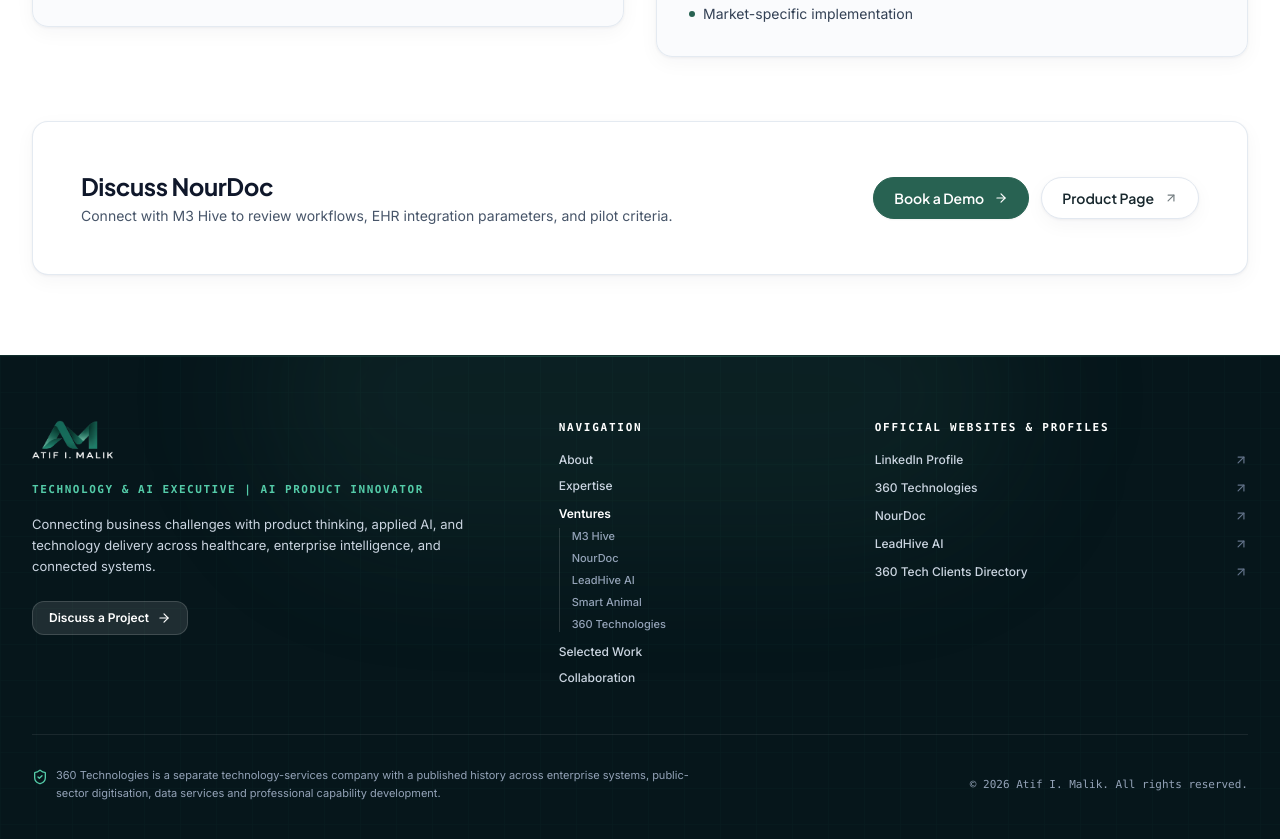
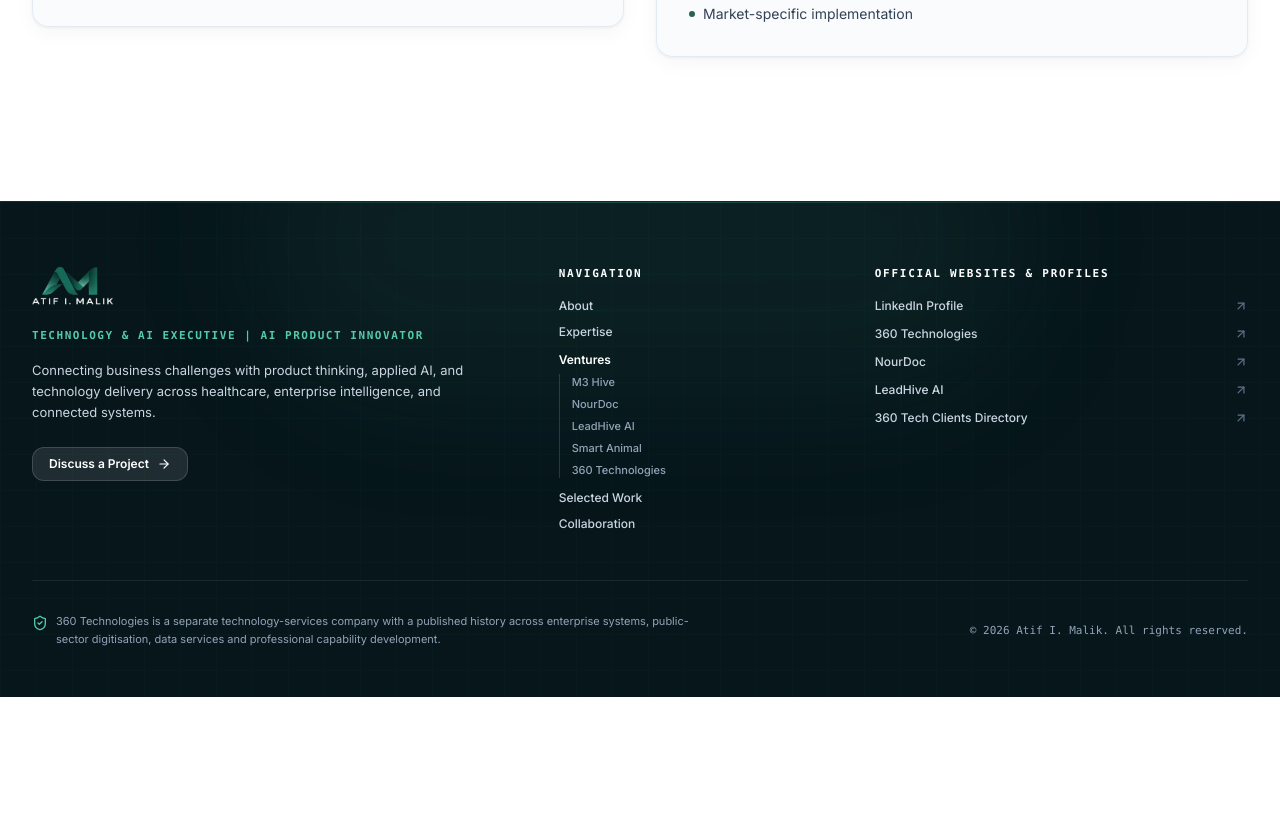
Before and after one commit to mnoumanrasheed/portfolio-atif-malik, a React (Vite) app: page /products/nourdoc in a window 1280 px wide. Shown: the part 2520-3359 px from the top of the page. After the commit the page ends 3217 px from the top, so only its background shows below. Built offline with nearby package versions, Linux system fonts and the light colour scheme; a web font is replaced by a local one.

Commit message:
remove bottom Discuss NourDoc banner

```diff
--- a/src/pages/Products/NourDoc.tsx
+++ b/src/pages/Products/NourDoc.tsx
@@ -148,27 +148,6 @@
           </ScrollReveal>
         </div>
 
-        {/* Concluding CTA Banner */}
-        <ScrollReveal>
-          <div className="p-8 sm:p-12 border border-slate-200/90 rounded-2xl bg-white flex flex-col md:flex-row items-center justify-between gap-6 shadow-soft">
-            <div className="space-y-1">
-              <h3 className="font-display font-bold text-2xl text-slate-900">
-                Discuss NourDoc
-              </h3>
-              <p className="text-sm text-slate-600">
-                Connect with M3 Hive to review workflows, EHR integration parameters, and pilot criteria.
-              </p>
-            </div>
-            <div className="flex flex-wrap items-center gap-3">
-              <Button to="/contact?interest=nourdoc-demo" variant="primary" size="md" showArrow>
-                Book a Demo
-              </Button>
-              <Button href="https://nour-doc.com/" variant="secondary" size="md" isExternal>
-                Product Page
-              </Button>
-            </div>
-          </div>
-        </ScrollReveal>
       </div>
     </div>
   );
```
